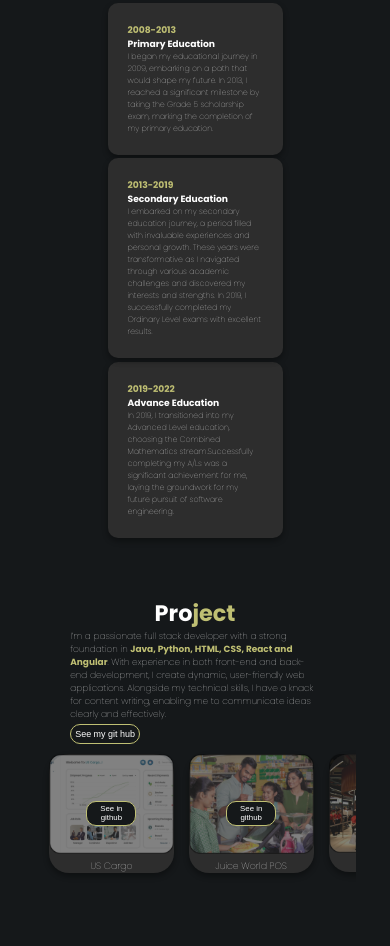
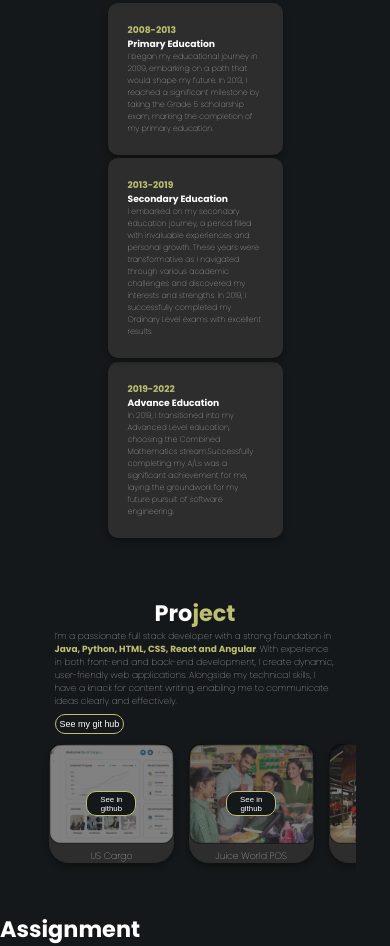
Before and after one commit to SahanDhanujaya/NewPortfolio, a plain HTML site: page index.html in a window 390 px wide. Shown: the part 3031-3977 px from the top of the page. Before the commit the page ends 3953 px from the top, so only its background shows below. Drawn offline with nearby package versions, Linux system fonts and the light colour scheme.

Commit message:
update large phone scale

```diff
--- a/index.html
+++ b/index.html
@@ -218,6 +218,10 @@
                 </div>
         </section>
     </main>
+    <main id="assignment">
+        <h1>Assign<span>ment</span></h1>
+        <section></section>
+    </main>
     <script src="script.js"></script>
     <script src="https://kit.fontawesome.com/b23cccc487.js" crossorigin="anonymous"></script>
 </body>
--- a/style.css
+++ b/style.css
@@ -566,7 +566,8 @@ hero>section>img{
         align-items: center;
     }
     #project>#desc{
-        width: 80%;
+        width: 90%;
+        font-size: 1.5rem;
     }
     #project>#desc>h1{
         text-align: center;
@@ -576,9 +577,11 @@ hero>section>img{
         width: 100%;
         padding-left: 0;
 
+
     }
     #project>#desc>button{
         padding: 4px;
+        font-size: ;
     }
 
 }
```
